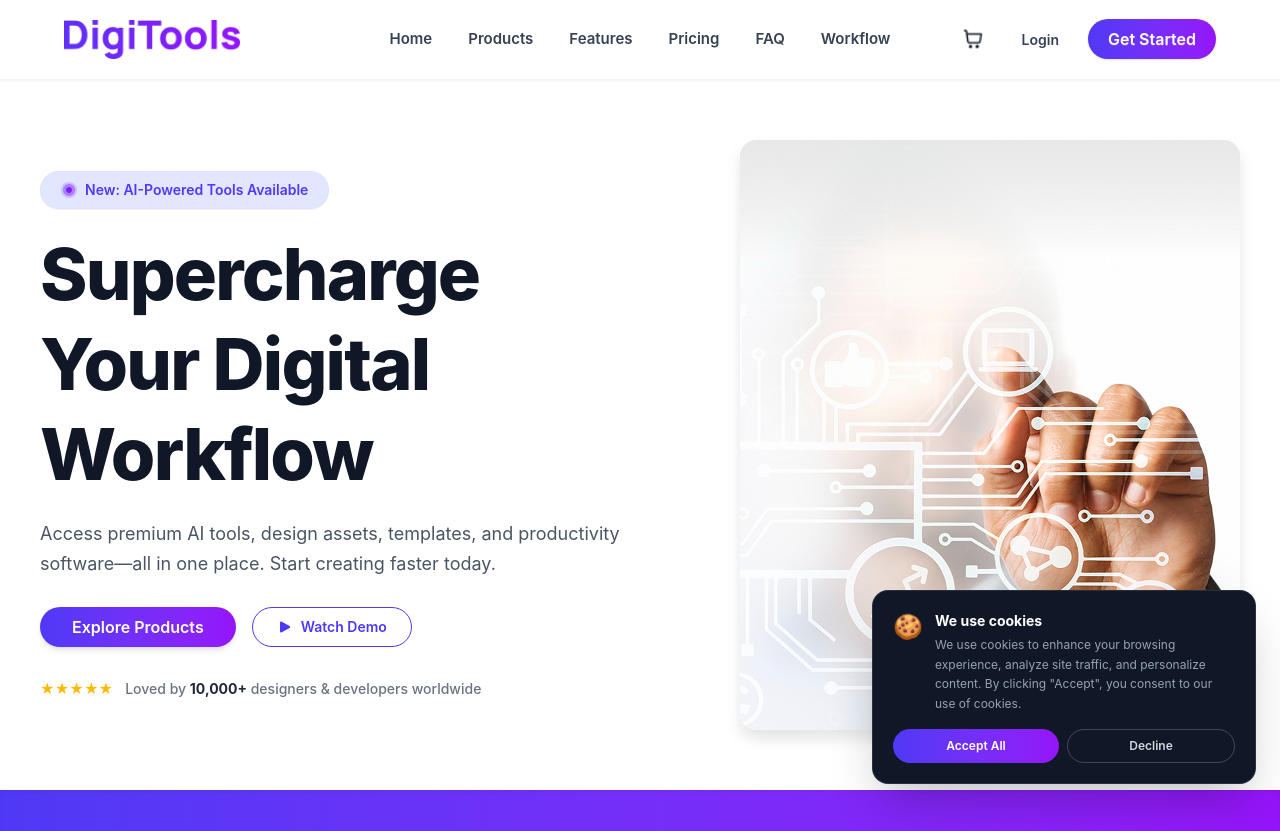
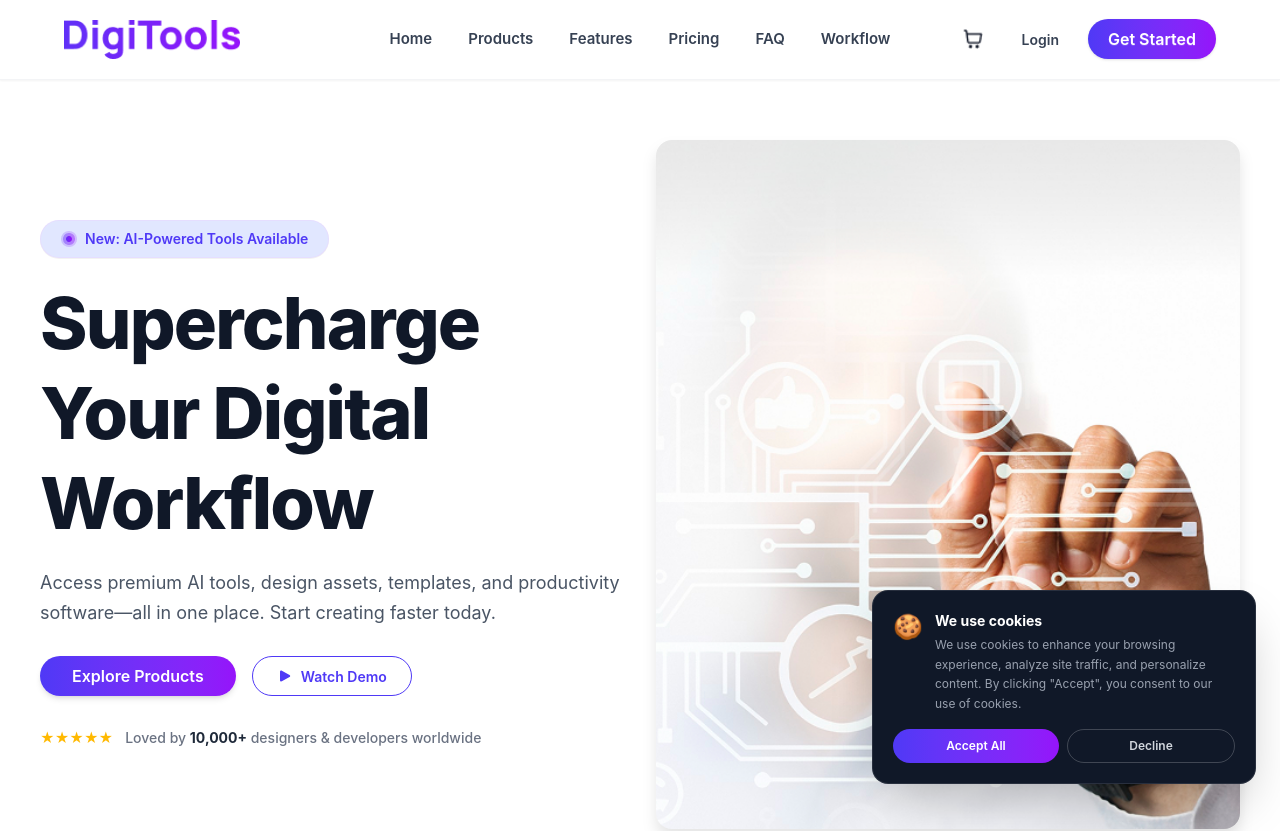
Before and after one commit to ArifKhanEver/DigiTools-Platform, a React (Vite) app: page / in a window 1280 px wide. Shown: the top 831 px of the page. Built offline with nearby package versions, Linux system fonts and the light colour scheme.

Commit message:
perf: add lazy loading and async decoding to hero image for faster page load

```diff
--- a/src/components/Hero.jsx
+++ b/src/components/Hero.jsx
@@ -51,6 +51,10 @@ const Hero = () => {
                 <img
                     src={heroImage}
                     alt="Digitools Platform Hero"
+                    loading="lazy"
+                    decoding="async"
+                    width={600}
+                    height={480}
                     className='max-w-full h-auto drop-shadow-xl rounded-2xl transition-transform duration-500 hover:scale-[1.02]'
                 />
             </div>
```
